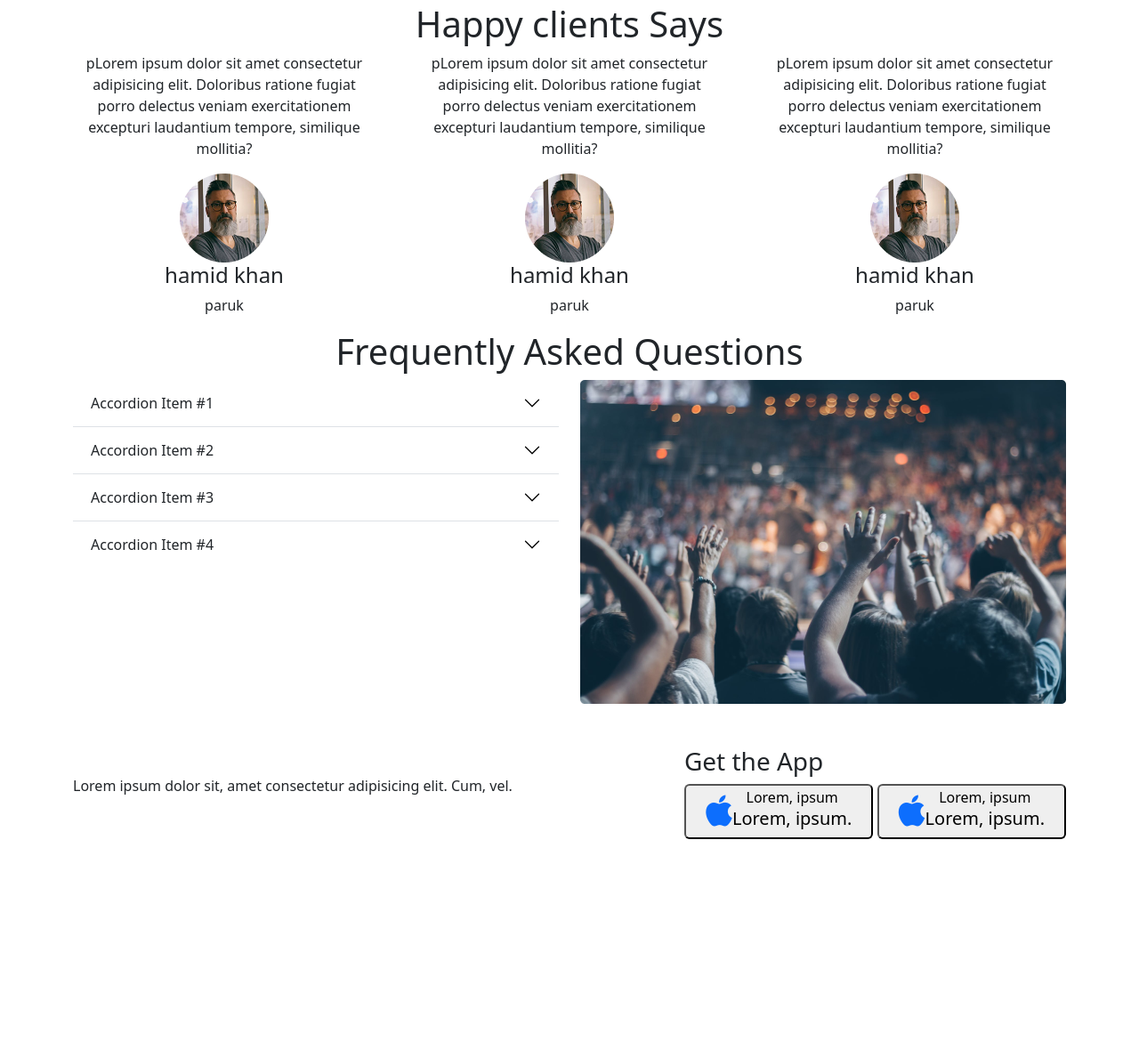
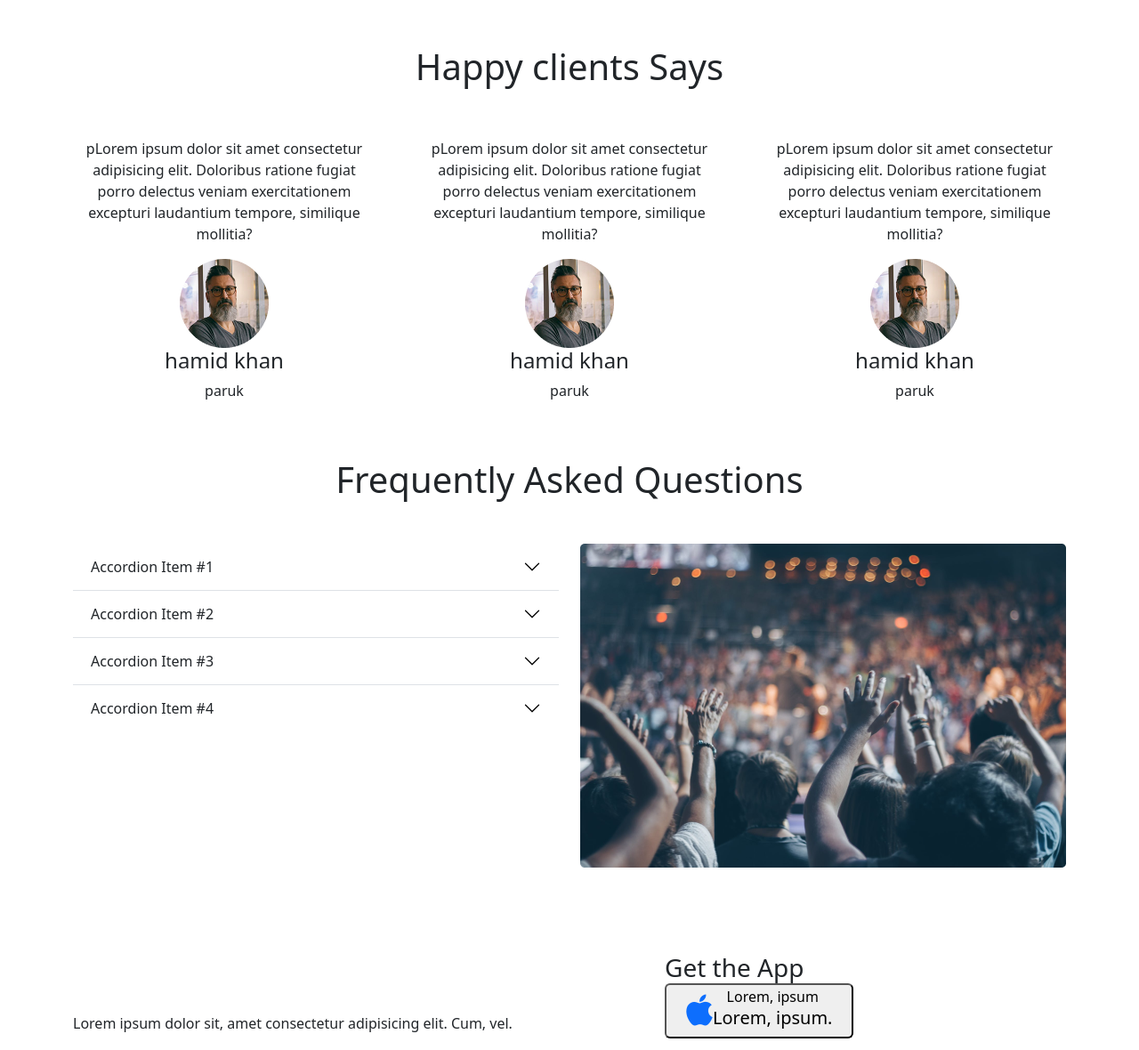
Before and after one commit to mohaymanislam/bootstrap-convention-center, a plain HTML site: page index.html in a window 1280 px wide. Shown: the part 1620-2800 px from the top of the page at 89% size. Before the commit the page ends 2611 px from the top, so only its background shows below. Drawn offline with Linux system fonts and the light colour scheme.

Commit message:
footer added

```diff
--- a/index.html
+++ b/index.html
@@ -110,7 +110,7 @@
 
     <!--@@@@@@@@@@@@@@@@@@@@@@@@@@ main start @@@@@@@@@@@@@@@@@@@@  -->
     <main>
-     <section class="container pt-5 ">
+     <section class="container py-5 ">
       <div class="row align-items-center">
         <div class="col-12  col-lg-6">
              <img src="images/wedding.png" alt="">
@@ -123,9 +123,9 @@
       </div>
      </section>
      <h1 class="text-center">Our Package</h1>
-     <section class="container my-5">
+     <section class="container a my-5">
 
-      <div class="row py-5 align-items-center">
+      <div class="row lign-items-center py-5 ">
          <div class="col-lg-3">
           <div>
             <h2>$300</h2>
@@ -191,7 +191,7 @@
 
      <h1 class="text-center">Happy clients Says</h1>
      <section class="container">
-      <div class="row gx-5">
+      <div class="row gx-5 py-5">
         <div class="col-lg-4 col-12 text-center ">
           <div>
             <p>
@@ -232,7 +232,7 @@
       </div>
      </section>
      <h1 class="text-center">Frequently Asked Questions</h1>
-     <section class="container">
+     <section class="container my-5">
       <div class="row">
         <div class="col-lg-6 col-12">
           <div class="accordion accordion-flush" id="accordionFlushExample">
@@ -288,10 +288,17 @@
 
     <footer>
           <section class="container py-5">
-          <div class="d-flex justify-content-between align-items-center">
+          <div class="">
+
+            <div class="row align-items-center justify-content-between">
+              <div class="col-lg-7">
                 <p>Lorem ipsum dolor sit, amet consectetur adipisicing elit. Cum, vel.</p>
-            <div class="d-block">
+              </div>
+              <div class="col-lg-5">
+                <div >
                   <h3>Get the App</h3>
+                  <div class="row d-block gy-3">
+                    <div class="col-lg-6 ">
                       <button class="rounded">
                         <div class="d-flex align-items-center px-3 ">
                           <div>
@@ -304,6 +311,8 @@
                         </div>
 
                       </button>
+                    </div>
+                    <div class="col-lg-6">
                       <button class="rounded">
                         <div class="d-flex align-items-center px-3 ">
                           <div>
@@ -318,6 +327,22 @@
                       </button>
                     </div>
                   </div>
+                  <!-- <button class="rounded">
+                    <div class="d-flex align-items-center px-3 ">
+                      <div>
+                        <a href=""><i class="fa-brands fa-apple fs-1"></i></a>
+                      </div>
+                      <div>
+                        <span>Lorem, ipsum</span>
+                        <h5 class="">  Lorem, ipsum.</h5>
+                      </div>
+                    </div>
+
+                  </button> -->
+                </div>
+              </div>
+            </div>
+          </div>
           </section>
     </footer>
     <script src="boostrap/js/bootstrap.bundle.min.js"></script>
```
Lines whose indentation alone changed are shown as unchanged.
